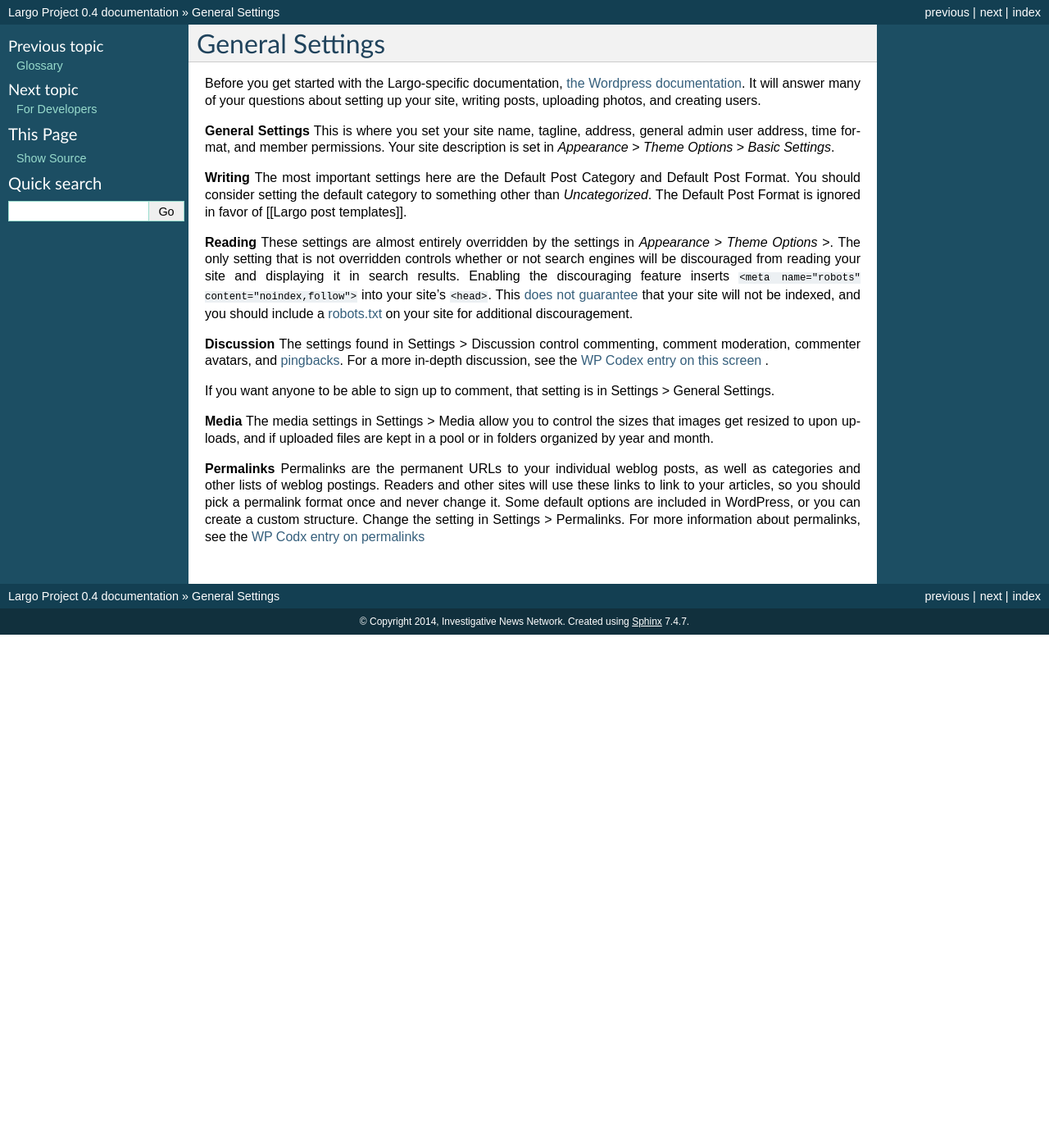
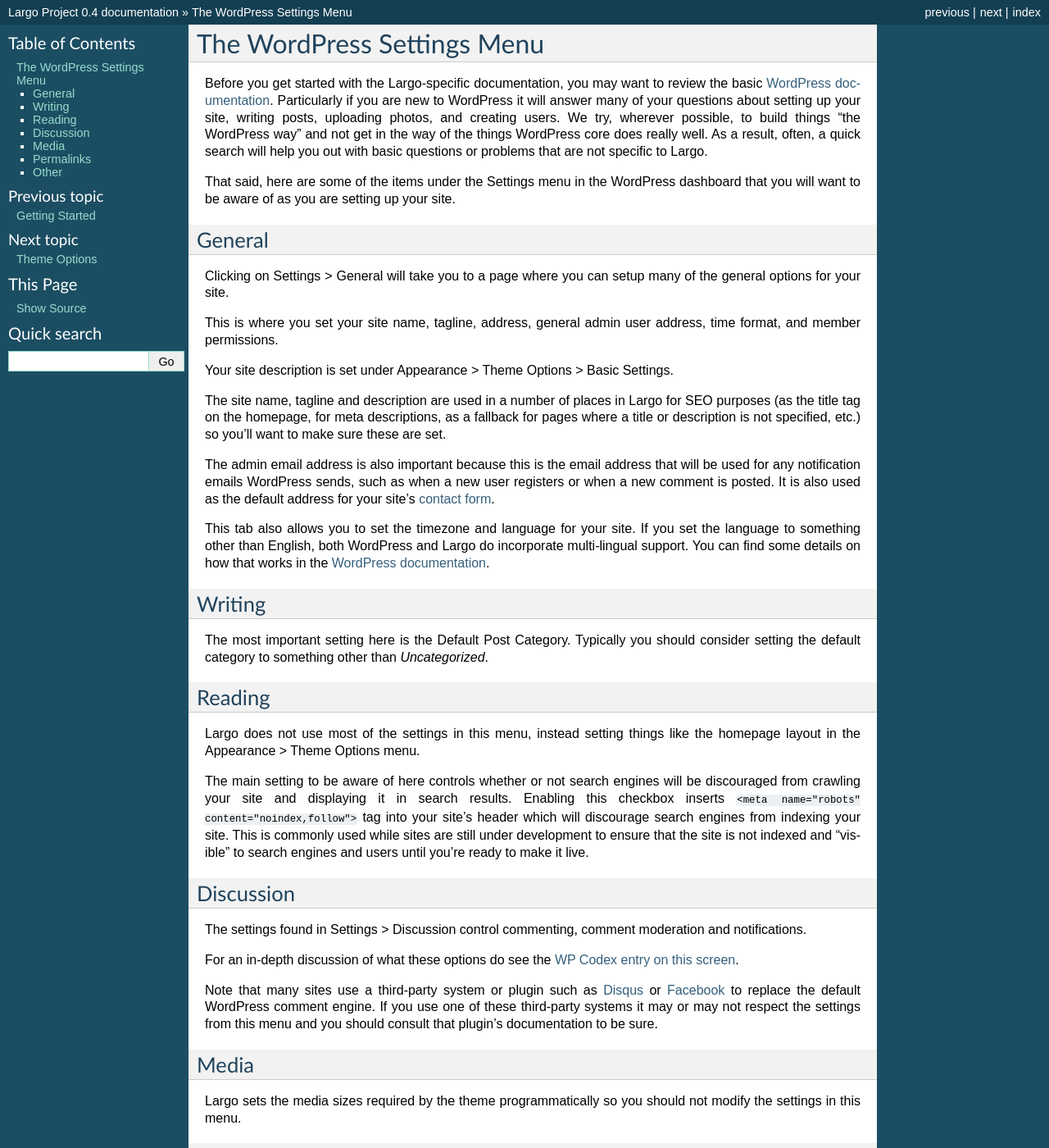
Before and after one commit to argoproject/Argo, a Sphinx documentation site: the page built from docs/users/generalsettings.rst, in a window 1280 px wide and 1400 px high. Shown: the whole window at 82% size. Built offline with Sphinx 7.4.7, drawn with Linux system fonts in a browser that asks for light colours; pages that are not in the unit, such as notebooks, are missing from menus; some of the changed text lies outside the part shown.

Commit message:
update general settings doc

```diff
--- a/docs/index.rst
+++ b/docs/index.rst
@@ -26,6 +26,7 @@
 .. toctree::
     :maxdepth: 2
 
+    users/generalsettings
     users/themeoptions
     users/menus
     users/sidebarswidgets
--- a/docs/users/generalsettings.rst
+++ b/docs/users/generalsettings.rst
@@ -1,32 +1,63 @@
-General Settings
-================
+The WordPress Settings Menu
+===========================
 
-Before you get started with the Largo-specific documentation,
-`the Wordpress documentation <http://codex.wordpress.org/First_Steps_With_WordPress>`_. It will answer many of your questions about setting up your site, writing posts, uploading photos, and creating users.
+Before you get started with the Largo-specific documentation, you may want to review the basic `WordPress documentation <http://codex.wordpress.org/First_Steps_With_WordPress>`_. Particularly if you are new to WordPress it will answer many of your questions about setting up your site, writing posts, uploading photos, and creating users. We try, wherever possible, to build things "the WordPress way" and not get in the way of the things WordPress core does really well. As a result, often, a quick search will help you out with basic questions or problems that are not specific to Largo.
 
-**General Settings**
-This is where you set your site name, tagline, address, general admin user address, time format, and member permissions. Your site description is set in *Appearance* > *Theme Options* > *Basic Settings*.
+That said, here are some of the items under the Settings menu in the WordPress dashboard that you will want to be aware of as you are setting up your site.
 
-**Writing**
-The most important settings here are the Default Post Category and Default Post Format. You should consider setting the default category to something other than *Uncategorized*. The Default Post Format is ignored in favor of [[Largo post templates]].
+General
+-------
 
-**Reading**
-These settings are almost entirely overridden by the settings in *Appearance* > *Theme Options* >. The only setting that is not overridden controls whether or not search engines will be discouraged from reading your site and displaying it in search results. Enabling the discouraging feature inserts ``<meta name="robots" content="noindex,follow">`` into your site's ``<head>``. This
-`does not guarantee <http://www.robotstxt.org/meta.html>`_ that your site will not be indexed, and you should include a
-`robots.txt <http://www.robotstxt.org/robotstxt.html>`_ on your site for additional discouragement.
+Clicking on Settings > General will take you to a page where you can setup many of the general options for your site.
 
-**Discussion**
-The settings found in Settings > Discussion control commenting, comment moderation, commenter avatars, and
-`pingbacks <http://codex.wordpress.org/Introduction_to_Blogging#Pingbacks>`_. For a more in-depth discussion, see the
-`WP Codex entry on this screen <http://codex.wordpress.org/Settings_Discussion_Screen>`_ .
+This is where you set your site name, tagline, address, general admin user address, time format, and member permissions.
 
-If you want anyone to be able to sign up to comment, that setting is in Settings > General Settings.
+Your site description is set under Appearance > Theme Options > Basic Settings.
 
-**Media**
-The media settings in Settings > Media allow you to control the sizes that images get resized to upon uploads, and if uploaded files are kept in a pool or in folders organized by year and month.
+The site name, tagline and description are used in a number of places in Largo for SEO purposes (as the title tag on the homepage, for meta descriptions, as a fallback for pages where a title or description is not specified, etc.) so you'll want to make sure these are set.
 
-**Permalinks**
-Permalinks are the permanent URLs to your individual weblog posts, as well as categories and other lists of weblog postings. Readers and other sites will use these links to link to your articles, so you should pick a permalink format once and never change it.
-Some default options are included in WordPress, or you can create a custom structure. Change the setting in Settings > Permalinks.
-For more information about permalinks, see the
-`WP Codx entry on permalinks <http://codex.wordpress.org/Using_Permalinks>`_
+The admin email address is also important because this is the email address that will be used for any notification emails WordPress sends, such as when a new user registers or when a new comment is posted. It is also used as the default address for your site's `contact form <contactform.html>`_.
+
+This tab also allows you to set the timezone and language for your site. If you set the language to something other than English, both WordPress and Largo do incorporate multi-lingual support. You can find some details on how that works in the `WordPress documentation <http://codex.wordpress.org/Translating_WordPress>`_.
+
+Writing
+-------
+
+The most important setting here is the Default Post Category. Typically you should consider setting the default category to something other than *Uncategorized*.
+
+Reading
+-------
+
+Largo does not use most of the settings in this menu, instead setting things like the homepage layout in the Appearance > Theme Options menu.
+
+The main setting to be aware of here controls whether or not search engines will be discouraged from crawling your site and displaying it in search results. Enabling this checkbox inserts ``<meta name="robots" content="noindex,follow">`` tag into your site's header which will discourage search engines from indexing your site. This is commonly used while sites are still under development to ensure that the site is not indexed and "visible" to search engines and users until you're ready to make it live.
+
+Discussion
+----------
+
+The settings found in Settings > Discussion control commenting, comment moderation and notifications.
+
+For an in-depth discussion of what these options do see the `WP Codex entry on this screen <http://codex.wordpress.org/Settings_Discussion_Screen>`_.
+
+Note that many sites use a third-party system or plugin such as `Disqus <https://wordpress.org/plugins/disqus-comment-system/>`_ or `Facebook <https://wordpress.org/plugins/facebook-comments-plugin/>`_ to replace the default WordPress comment engine. If you use one of these third-party systems it may or may not respect the settings from this menu and you should consult that plugin's documentation to be sure.
+
+Media
+-----
+
+Largo sets the media sizes required by the theme programmatically so you should not modify the settings in this menu.
+
+Permalinks
+----------
+
+The permalinks menu controls the format used for the URLs on your site.
+
+To avoid confusing users and search engines you will typically want to set this once and then not change it. WordPress does try to rewrite URLs if the format is changed so that links will not be broken but it is not 100% reliable.
+
+Note that for your content to be included in Google News the URLs for your articles `must contain at least three digits <https://support.google.com/news/publisher/answer/40787?hl=en>`_. To meet this requirement many news sites will choose to use either the "month and name" or the "day and name" permalink option.
+
+For more information about permalinks, see the `WordPress Codex entry on permalinks <http://codex.wordpress.org/Using_Permalinks>`_.
+
+Other
+-----
+
+Additionally, many plugins will add sub-items to the Settings menu with settings that are specific to that plugin. Those settings will typically be covered in the documentation for that plugin.
```
Also changed, not shown: other parts of docs/index.rst (+0 -1 lines).
